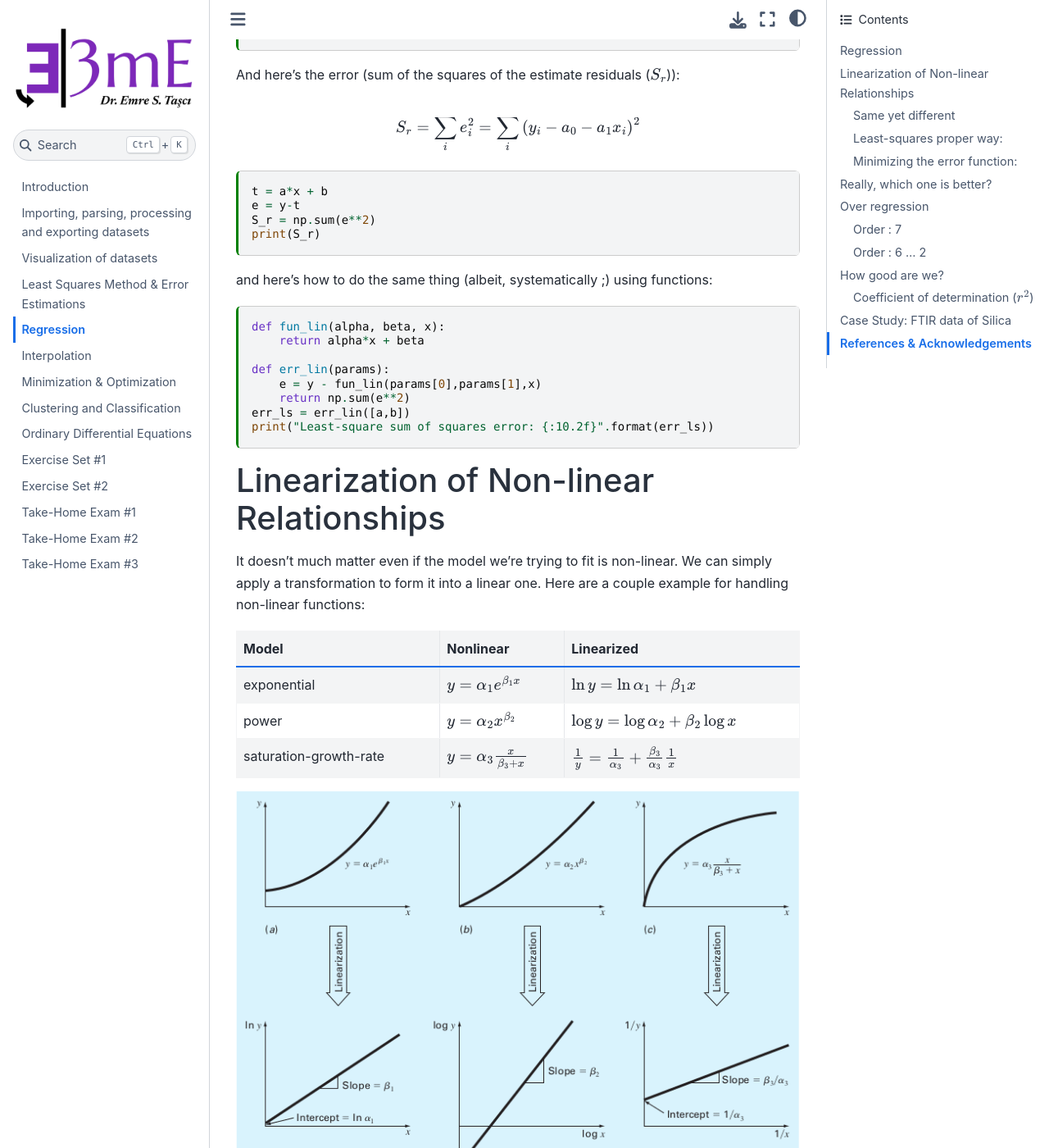
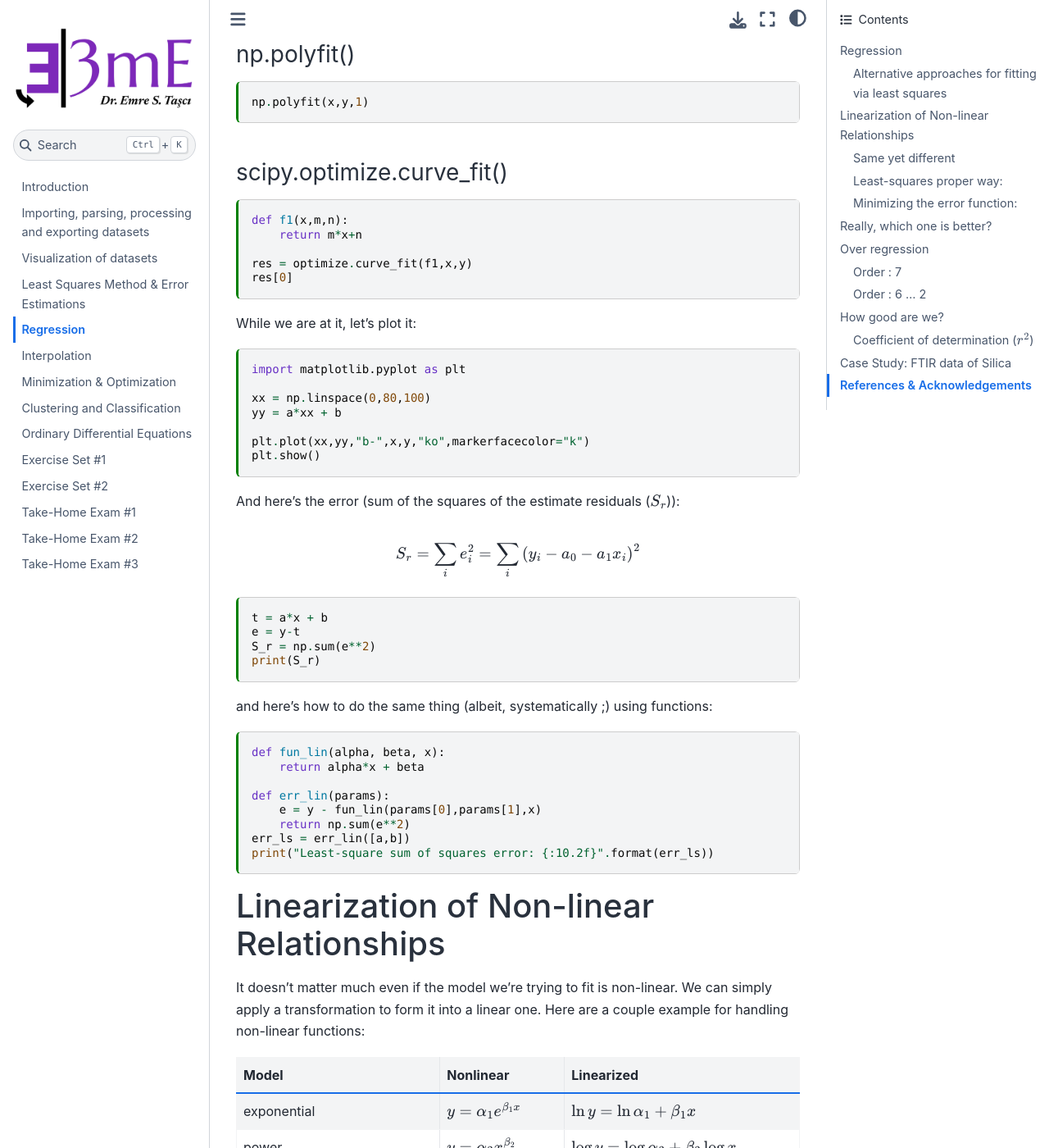
Before and after one commit to emresururi/FIZ228, a Jupyter Book: the page built from FIZ228_04_Regression.md, in a window 1280 px wide and 1400 px high, scrolled down 1527 px. Shown: the whole window at 82% size. Built offline with Jupyter Book 1.0.4 settings and Sphinx 7.4.7 and the Sphinx Book theme 1.1.4, drawn with Linux system fonts in a browser that asks for light colours; some of the changed text lies outside the part shown.

Commit message:
Small changes
Added crash course on the alternatives for polyfit and curvefit which
also use least squares fitting.

````diff
--- a/FIZ228_04_Regression.md
+++ b/FIZ228_04_Regression.md
@@ -34,9 +34,9 @@ Dr. Emre S. Tasci, Hacettepe University
 Let's try to fit it to a linear model, $y = ax+b$. Doesn't matter whether we're using least squares method or minimizer, they will both yield the best answer.
 
 ```{code-cell} ipython3
-%matplotlib inline
 import numpy as np
-
+from scipy import optimize
+import matplotlib.pyplot as plt
 import seaborn as sns
 sns.set_theme()
 
@@ -65,6 +65,25 @@ A
 ```{code-cell} ipython3
 a,b = np.linalg.lstsq(A,y,rcond=None)[0]
 print("a: {:.5f}\tb: {:.5f}".format(a,b))
+```
+
+## Alternative approaches for fitting via least squares
+_(A crash course)_
+
+### np.polyfit()
+
+```{code-cell} ipython3
+np.polyfit(x,y,1)
+```
+
+### scipy.optimize.curve_fit()
+
+```{code-cell} ipython3
+def f1(x,m,n):
+    return m*x+n
+
+res = optimize.curve_fit(f1,x,y)
+res[0]
 ```
 
 While we are at it, let's plot it:
@@ -105,7 +124,7 @@ print("Least-square sum of squares error: {:10.2f}".format(err_ls))
 
 # Linearization of Non-linear Relationships
 
-It doesn't much matter even if the model we're trying to fit is non-linear. We can simply apply a transformation to form it into a linear one. Here are a couple example for handling non-linear functions:
+It doesn't matter much even if the model we're trying to fit is non-linear. We can simply apply a transformation to form it into a linear one. Here are a couple example for handling non-linear functions:
 
 |Model|Nonlinear|Linearized|
 |---|-----------|----------|
@@ -276,7 +295,7 @@ LS (linear) | 216118.15
 
 So, we should take the linear least-squares fit as it yields the closest results... or, is it? (it is indeed, as it has the lowest error).
 
-Now what would you say if I told you, this was some kind of force vs. velocity" data -- would you change your mind then?
+Now what would you say if I told you, this was some kind of "force vs. velocity" data -- would you change your mind then?
 
 Here, let's make the graph in the proper way:
 
````
